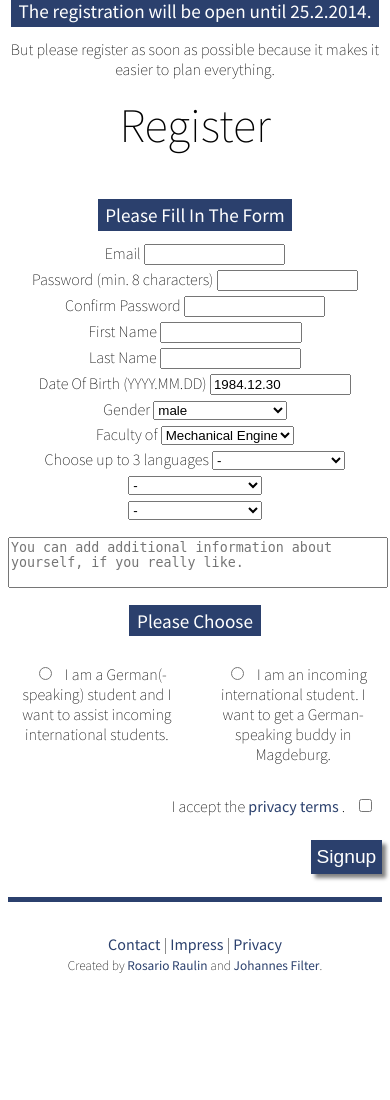
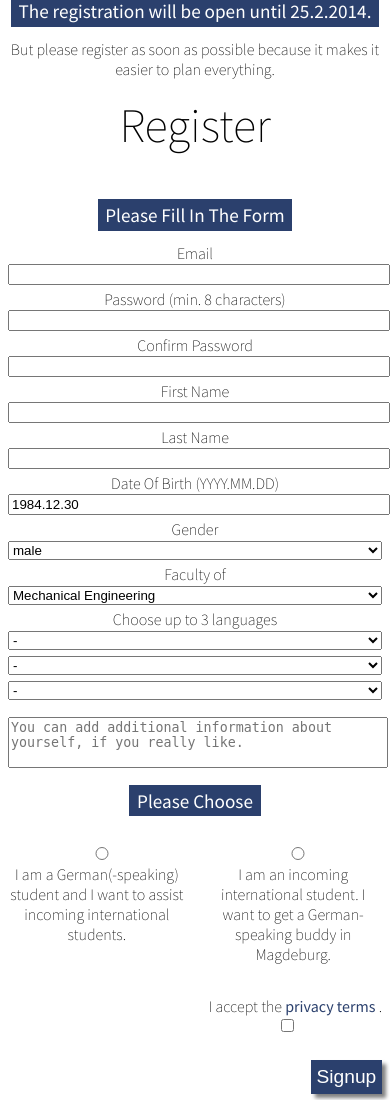
Before and after one commit to filter1/buddyreloaded, a Flask app: page / in a window 390 px wide. Shown: the part 1124-2224 px from the top of the page. Before the commit the page ends 2097 px from the top, so only its background shows below. Run offline with Flask 2, Linux system fonts and the light colour scheme; some libraries are stand-ins or nearby versions.

Commit message:
improving responsive view for 460px

```diff
--- a/app/__init__.py
+++ b/app/__init__.py
@@ -19,8 +19,8 @@ app.config.from_object(__name__)
 mail = Mail(app)
 
 #config
-app.config['SQLALCHEMY_DATABASE_URI'] = 'mysql://buddies:NabnuvwazsuorvAnErc2@localhost/buddies_buddy'
-#app.config['SQLALCHEMY_DATABASE_URI'] = 'mysql://root:lollol@localhost/development'
+#app.config['SQLALCHEMY_DATABASE_URI'] = 'mysql://buddies:NabnuvwazsuorvAnErc2@localhost/buddies_buddy'
+app.config['SQLALCHEMY_DATABASE_URI'] = 'mysql://root:lollol@localhost/development'
 
 
 app.secret_key = 'why would I tell you my secret key?'
--- a/app/static/css/style.css
+++ b/app/static/css/style.css
@@ -244,4 +244,13 @@ input[type=radio], input[type=checkbox] {
 	body {
 		font-size: 1em;
 	}
+
+	label {
+		display: block;
+	}
+
+	.reg input, .reg select{
+		margin-bottom: 0.3em;
+		width: 100%;
+	}
 }
```
